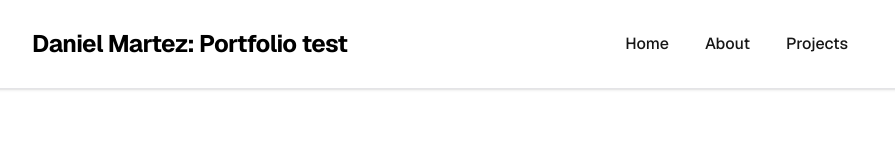
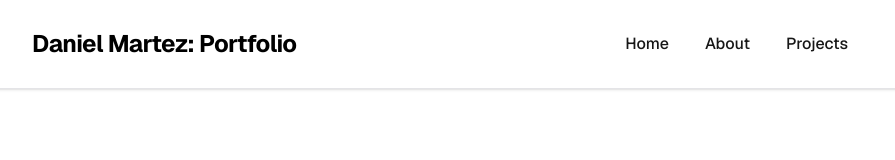
Before and after one commit to martezdaniel/new-portfolio, a Next.js app: page / in a window 1280 px wide. Shown: the top 160 px of the page, without its empty margins (192-1087 px from the left). Built offline with nearby package versions, Linux system fonts and the light colour scheme.

Commit message:
new test commit

```diff
--- a/app/layout.tsx
+++ b/app/layout.tsx
@@ -48,7 +48,7 @@ export default function RootLayout({
             <div className="max-w-4xl mx-auto px-8 py-6">
               <div className="flex flex-col sm:flex-row items-center justify-between gap-4">
                 <h1 className="text-2xl font-bold tracking-tight text-black dark:text-zinc-50">
-                  Daniel Martez: Portfolio test
+                  Daniel Martez: Portfolio
                 </h1>
                 <nav className="flex gap-1">
                   {navLinks.map((x) => (
```
